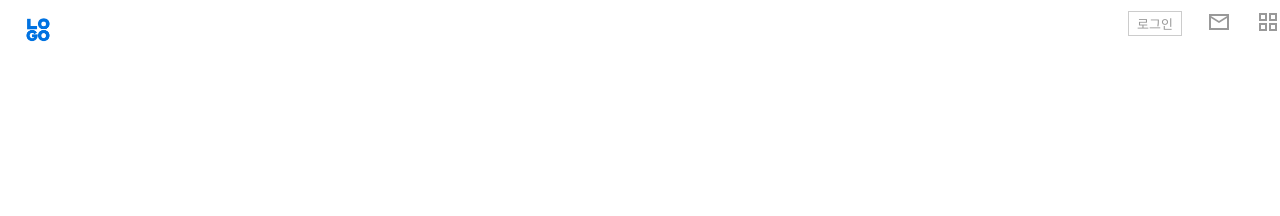
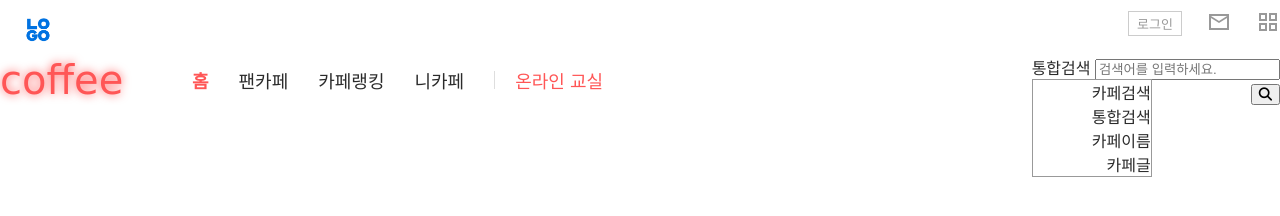
Before and after one commit to wein66/cafe_work, a plain HTML site: page index.html in a window 1280 px wide. Drawn offline with nearby package versions, Linux system fonts and the light colour scheme; a web font is replaced by a local one.

Commit message:
searchbox 작업 진행중

```diff
--- a/css/style.css
+++ b/css/style.css
@@ -42,7 +42,9 @@ a{
     text-decoration:none;
     color:#2b2b2b;
 }
-
+.d-block{
+    display:block;
+}
 /* ############HEADER############# */
 header{
     padding-top:10px;
@@ -135,3 +137,47 @@ a.all{
     background:#efefef;
 }
 /* ############SECTION1########### */
+.logo{
+    font-family: 'Tourney', cursive;
+    color:#ff5656;
+    font-size:40px;
+    text-shadow:0 0 10px #ff5656;
+    width:15%;
+}
+.nav{
+    width:65%;
+}
+.nav>li{
+    margin-right:30px;
+    font-size:18px;
+    line-height:1;
+}
+.nav>li:first-child a,
+.nav>li a:hover{
+    color:#ff5656;
+    font-weight:600;
+}
+.nav>li.last{
+    padding-left:20px;
+    border-left:1px solid #dedede;
+}
+.nav>li.last a{
+    color:#ff5656;
+}
+#searchform{
+    width:20%;
+    text-align:right;
+}
+.selectbox{
+    display:inline-block;
+    position:relative;
+}
+.search-sbox{
+    position:absolute;
+    background:#fff;
+    border:1px solid #999;
+    width:120px;
+}
+.search-sbox>a{
+    display:block;
+}
--- a/index.html
+++ b/index.html
@@ -5,7 +5,7 @@
     <meta http-equiv="X-UA-Compatible" content="IE=edge">
     <meta name="viewport" content="width=device-width, initial-scale=1.0">
     <title>DOUM</title>
-    <link rel="stylesheet" href="https://fonts.googleapis.com/css2?family=Noto+Sans+KR:wght@100;300;400;500;700;900&display=swap">
+    <link rel="stylesheet" href="https://fonts.googleapis.com/css2?family=Noto+Sans+KR:wght@100;300;400;500;700;900&family=Tourney:wght@200&display=swap">
     <link rel="stylesheet" href="https://fonts.googleapis.com/css2?family=Material+Symbols+Outlined:opsz,wght,FILL,GRAD@20..48,100..700,0..1,-50..200" />
     <link rel="stylesheet" href="https://fonts.googleapis.com/css2?family=Material+Symbols+Sharp:opsz,wght,FILL,GRAD@48,400,0,0" />
     <link rel="stylesheet" href="https://cdnjs.cloudflare.com/ajax/libs/font-awesome/6.3.0/css/all.min.css" integrity="sha512-SzlrxWUlpfuzQ+pcUCosxcglQRNAq/DZjVsC0lE40xsADsfeQoEypE+enwcOiGjk/bSuGGKHEyjSoQ1zVisanQ==" crossorigin="anonymous" referrerpolicy="no-referrer" />
@@ -93,7 +93,30 @@
      <!--/header top-->
 
      <!-- header main-->
+     <div class="main-header container d-flex align-items-center">
+         <a href="#" class="logo d-block">coffee</a>
+         <ul class="nav list-style-none d-flex">
+             <li><a href="#">홈</li>
+             <li><a href="#">팬카페</a></li>
+             <li><a href="#">카페랭킹</a></li>
+             <li><a href="#">니카페</a></li>
+             <li class="last"><a href="#">온라인 교실</a></li>
+         </ul>
+         <form id="searchform">
+            <div class="selectbox">
+               <a href="#" class="search-select">통합검색</a>
+               <div class="search-sbox">
+                  <a href="#">카페검색</a>
+                  <a href="#">통합검색</a>
+                  <a href="#">카페이름</a>
+                  <a href="#">카페글</a>
+               </div>
+            </div>
+            <input type="text" name="searchtext" id="searchtext" placeholder="검색어를 입력하세요."/>
+            <button type="button" class="btn-none"><i class="fa-solid fa-magnifying-glass"></i></button>
+         </form>
 
+     </div>
      <!-- /header main-->
     </header>
 </body>
```
